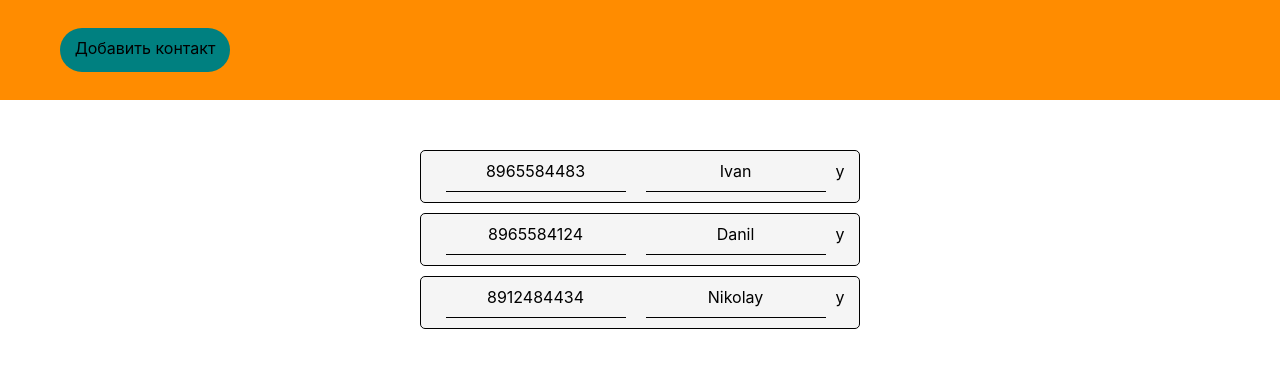
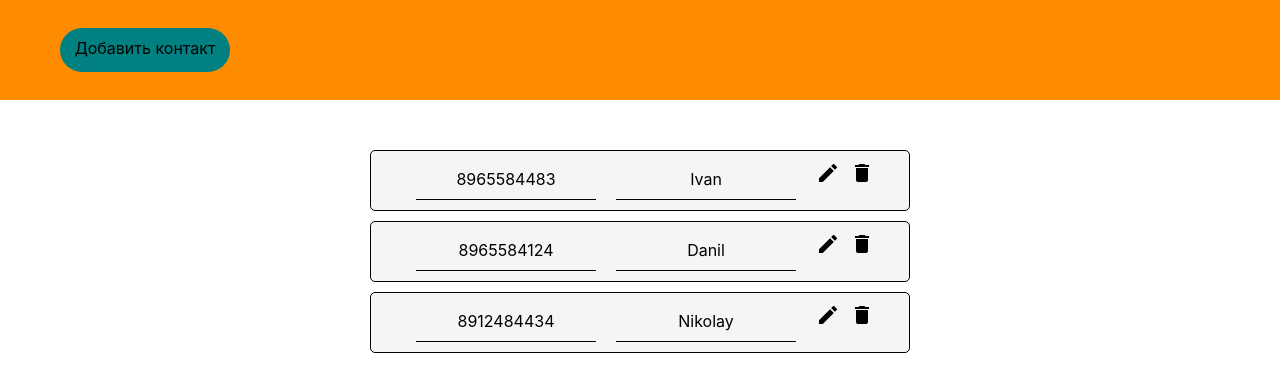
Before and after one commit to Bakirovildar/contact_list, a React (Create React App) app: page / in a window 1280 px wide. Shown: the top 392 px of the page. Built offline with nearby package versions, Linux system fonts and the light colour scheme.

Commit message:
add edit and delete component

```diff
--- a/src/App.js
+++ b/src/App.js
@@ -23,6 +23,10 @@ function App() {
         setShowModal(!showModal)
     }
 
+    const deleteContactHandle = (id) => {
+        console.log(id)
+    }
+
     return (
     <div className="App">
         <Header
@@ -32,7 +36,10 @@ function App() {
             setShowModal={() => setShowModal(!showModal)}
             showModal={showModal}
         />
-        <Main contacts={state.contacts}/>
+        <Main
+            contacts={state.contacts}
+            deleteContactHandle={deleteContactHandle}
+        />
     </div>
   );
 }
--- a/src/contacts/main/Main.css
+++ b/src/contacts/main/Main.css
@@ -6,8 +6,9 @@
     padding-top: 40px;
     margin: auto;
     border-radius: 5px;
-    max-width: 460px;
+    max-width: 560px;
     height: 600px;
+
 }
 
 .container-contact {
@@ -33,6 +34,33 @@
     display: inline-block;
 }
 
+.icons {
+    display: inline-block;
+    margin-top: 10px;
+    margin-left: 10px;
+}
+
 .edit {
+    padding-right: 10px;
+    cursor: pointer;
+}
 
+.edit:hover {
+    color: grey;
 }
+
+.edit:active {
+    color: thistle;
+}
+
+.delete {
+    cursor: pointer;
+}
+
+.delete:hover {
+    color: red;
+}
+
+.delete:active {
+    color: darkred;
+}
--- a/src/contacts/main/Main.js
+++ b/src/contacts/main/Main.js
@@ -1,7 +1,9 @@
 import React from "react";
+import EditIcon from '@mui/icons-material/Edit';
+import DeleteIcon from '@mui/icons-material/Delete';
 import './Main.css'
 
-const Main = ({contacts}) => {
+const Main = ({contacts, deleteContactHandle}) => {
     return (
         <div className='main'>
             <div className='container-contacts'>
@@ -13,8 +15,13 @@ const Main = ({contacts}) => {
                         >
                             <div className='number'>{contact.number}</div>
                             <div className='phone'>{contact.name}</div>
-
-                            <span>у</span>
+                            <div className='icons'>
+                                <EditIcon className='edit'/>
+                                <DeleteIcon
+                                    className='delete'
+                                    // onClick={() => deleteContactHandle(contact.id)}
+                                />
+                            </div>
                         </div>
                     )
                 })}
```
